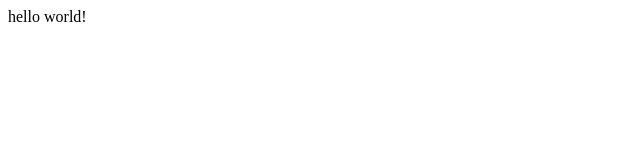
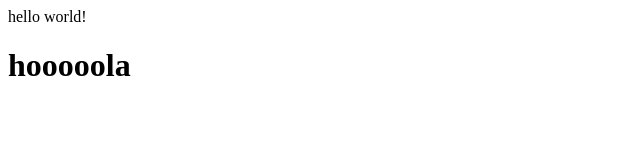
Before and after one commit to lennon1990/mi-repositorio, a plain HTML site: page index.html in a window 1280 px wide. Shown: the whole page, without its empty margins (0-640 px from the left). Drawn offline with Linux system fonts and the light colour scheme.

Commit message:
Modificación index.html

```diff
--- a/index.html
+++ b/index.html
@@ -7,5 +7,6 @@
 </head>
 <body>
     hello world!
+    <h1>hooooola</h1>
 </body>
 </html>
```
